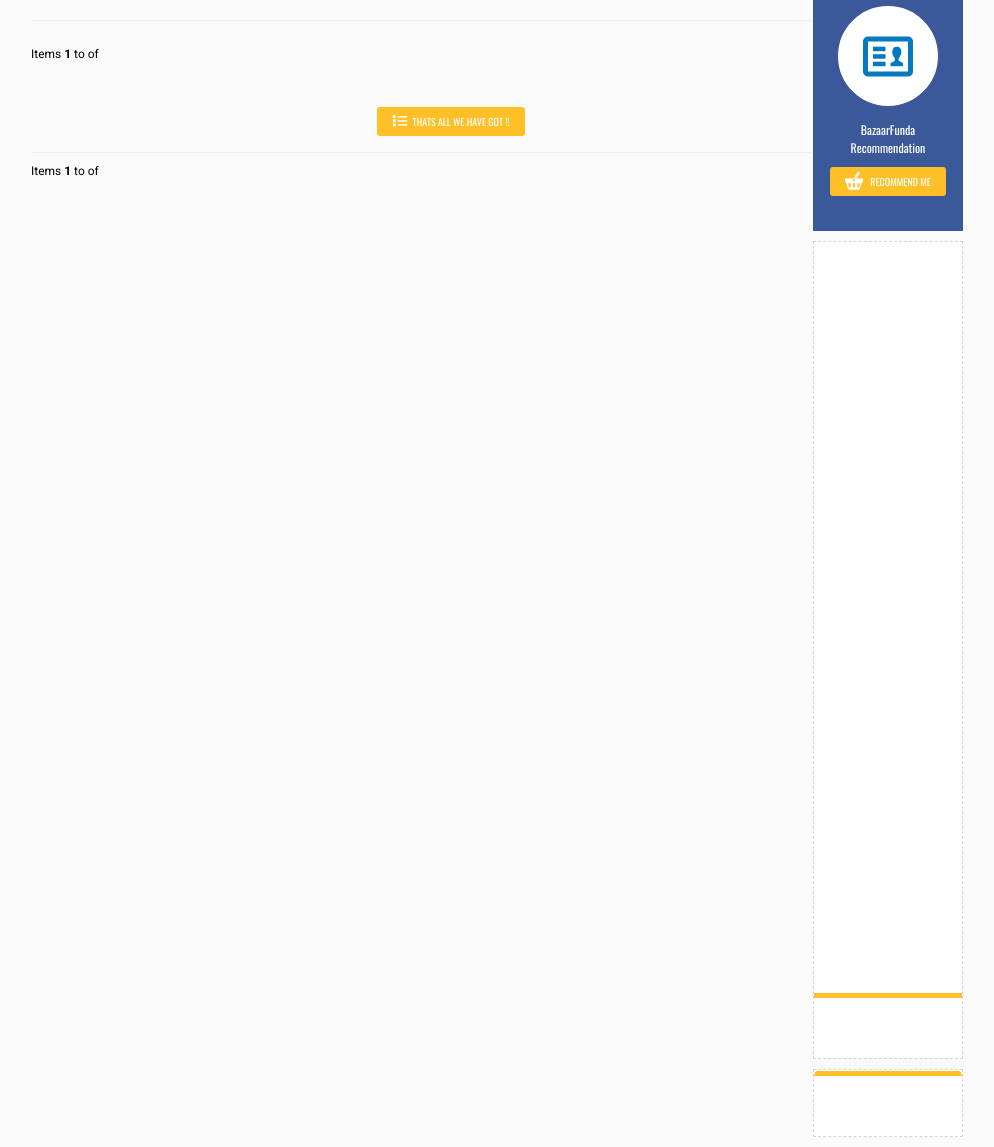
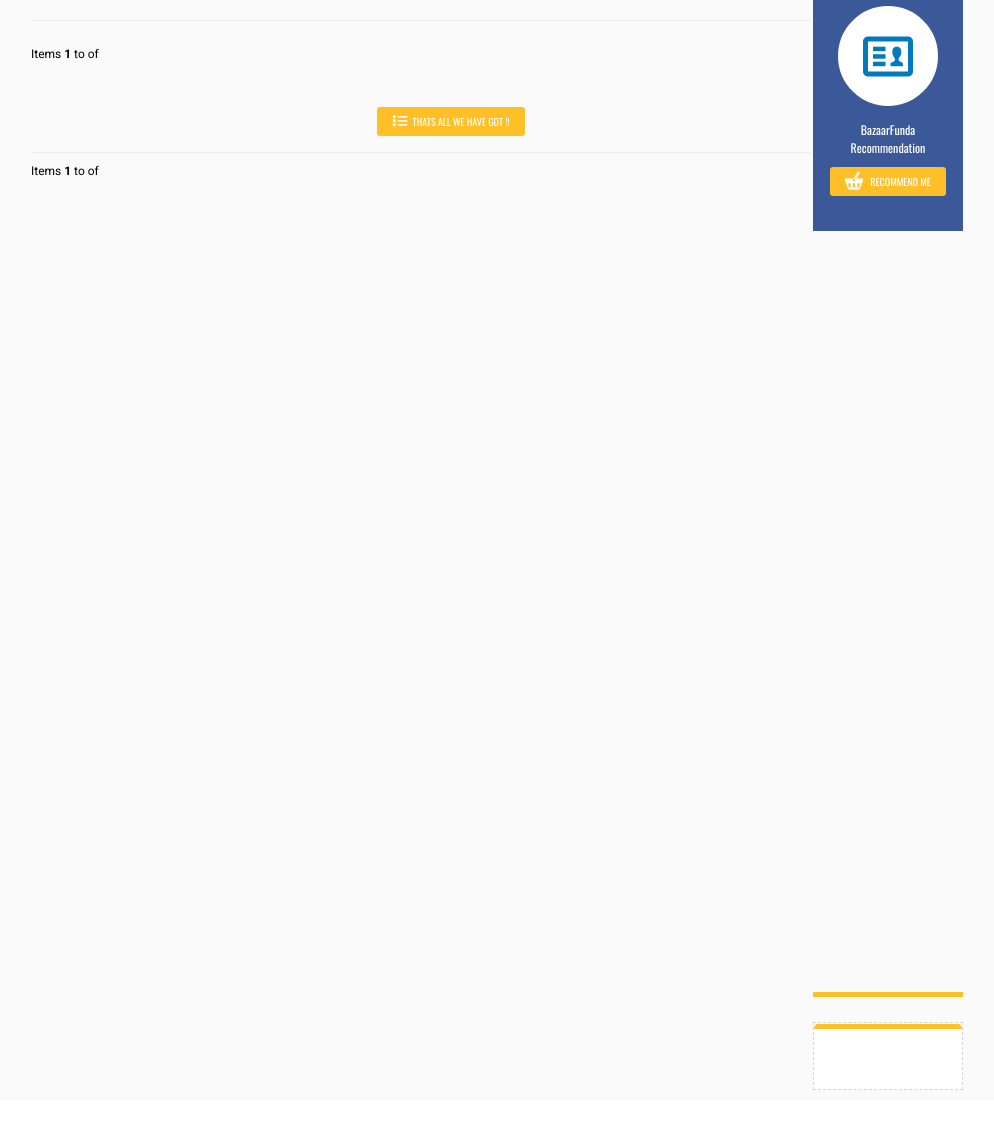
Before and after one commit to abhichabhi/BazaarFundaWeb, a Flask app: template app/templates/listing_small_prev.html in a window 1280 px wide. Shown: the part 89-1236 px from the top of the page, without its empty margins (219-1213 px from the left). After the commit the page ends 1179 px from the top, so only its background shows below. Run offline with Flask 2, Linux system fonts and the light colour scheme; the template is opened without the code that fills it, so the values that code supplies are empty; parts of the project's set-up code (start-up, migrations or seed data) failed here and were passed over; some libraries are stand-ins or nearby versions.

Commit message:
listing page banner

```diff
--- a/app/templates/listing_small_prev.html
+++ b/app/templates/listing_small_prev.html
@@ -434,7 +434,7 @@
 
       <!-- Google Ad Right
      -->
-     <div class="banners_outer listing">
+     <!-- <div class="banners_outer listing"> -->
                 <div class="flexslider banners listing">
                   <ul>
                       <li>
@@ -457,7 +457,7 @@
                     <li> <a href="product.html"><img src="/static/img/banner3.jpg" alt="" ></a> </li>
                   </ul> -->
                 </div>
-              </div>
+              <!-- </div> -->
 
             <!-- Google Ad Right
      -->
```
